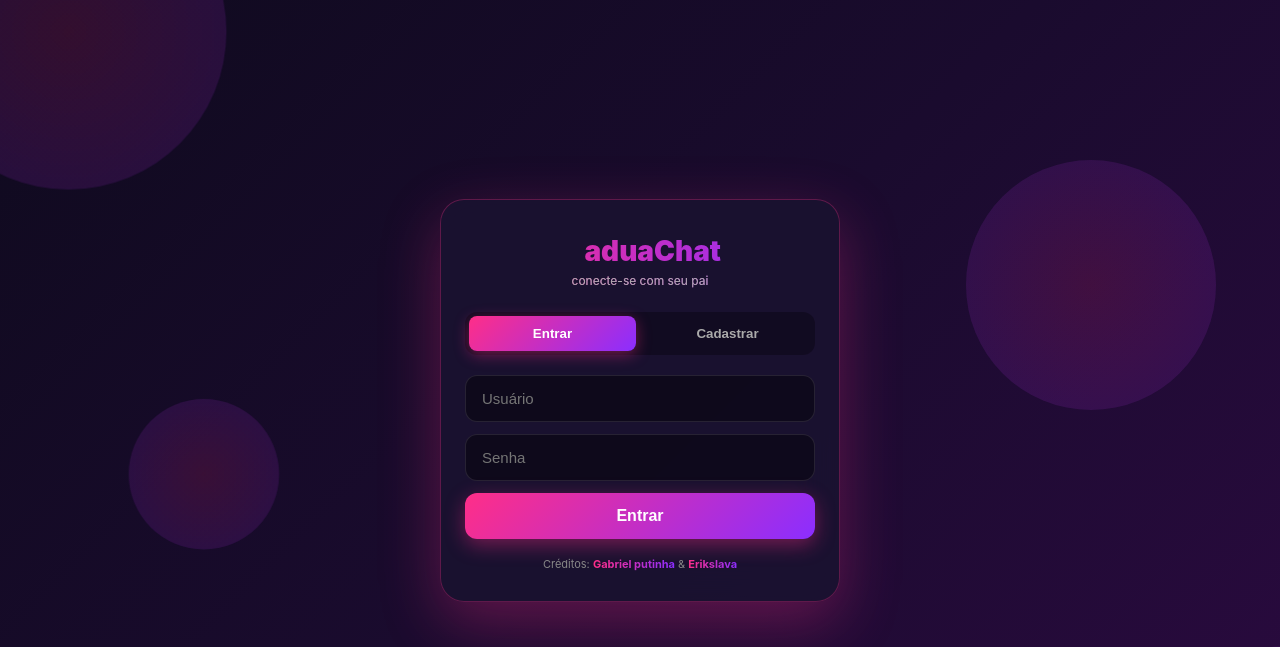
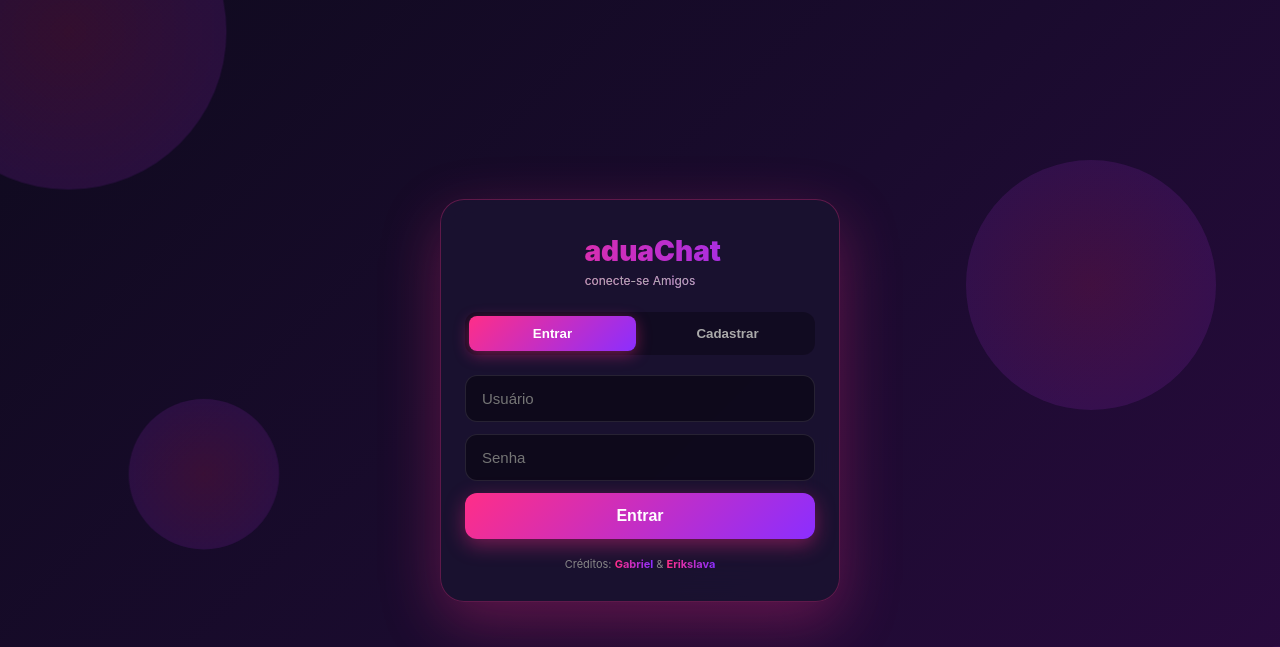
Before and after one commit to ErikSlava/Chat, a Flask app: page / in a window 1280 px wide; the page is wider, and only the part inside the window is pictured. Shown: the top 647 px of that part. Run offline with Flask 3, Linux system fonts and the light colour scheme.

Commit message:
Update title and credits in login.html

```diff
--- a/templates/login.html
+++ b/templates/login.html
@@ -3,7 +3,7 @@
 <head>
 <meta charset="UTF-8">
 <meta name="viewport" content="width=device-width, initial-scale=1.0, maximum-scale=1.0">
-<title>VadiaChat • Login</title>
+<title>AmigosChat • Login</title>
 <link rel="stylesheet" href="/static/css/style.css">
 </head>
 <body class="login-body">
@@ -16,7 +16,7 @@
 <div class="login-container">
   <div class="logo">
     <span class="logo-k">V</span><span>aduaChat</span>
-    <div class="logo-sub">conecte-se com seu pai</div>
+    <div class="logo-sub">conecte-se Amigos</div>
   </div>
   <div class="tabs">
     <button class="tab active" data-tab="login">Entrar</button>
@@ -33,7 +33,7 @@
     <button class="btn-primary" onclick="doRegister()">Criar conta</button>
   </div>
   <div class="credits">
-    <p> Créditos: <b>Gabriel putinha</b> & <b>Erikslava</b></p>
+    <p> Créditos: <b>Gabriel</b> & <b>Erikslava</b></p>
   </div>
 </div>
 
```
